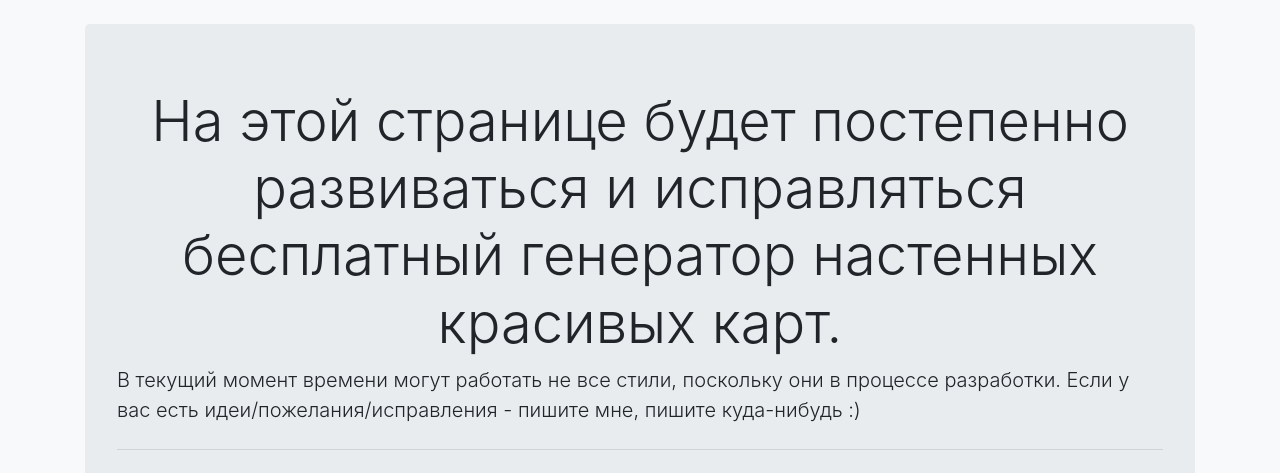
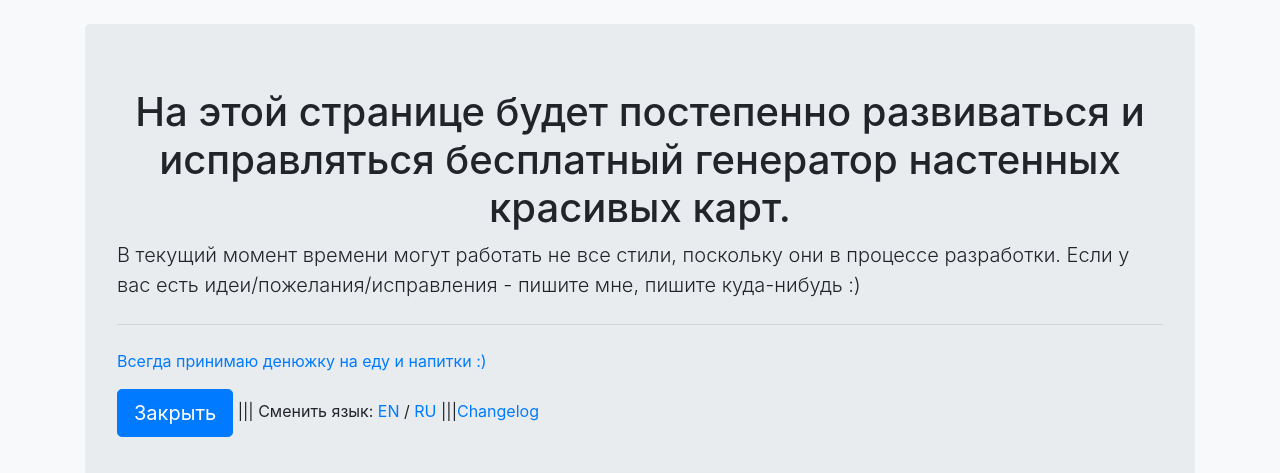
Before and after one commit to DaGuT/wall-map-builder, a plain HTML site: page index.html in a window 1280 px wide. Shown: the top 473 px of the page. Drawn offline with nearby package versions, Linux system fonts and the light colour scheme; a script that the page names is missing.

Commit message:
added styles + fixed header size

```diff
--- a/index.html
+++ b/index.html
@@ -48,7 +48,7 @@
     <section class="container-fluid bg-light">
       <div class="container py-4">
         <div class="jumbotron" id="top-info">
-          <h1 class="display-4 text-center">{{jumboHeader}}</h1>
+          <h1 class="text-center">{{jumboHeader}}</h1>
           <p class="lead">{{jumboLead}}</p>
           <hr class="my-4">
           <p v-html="jumboGl"></p>
```
Also changed, not shown: 5 other files.
